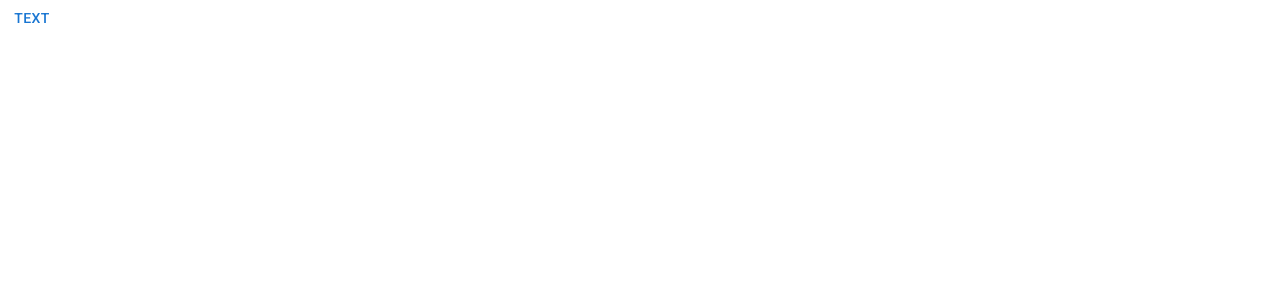
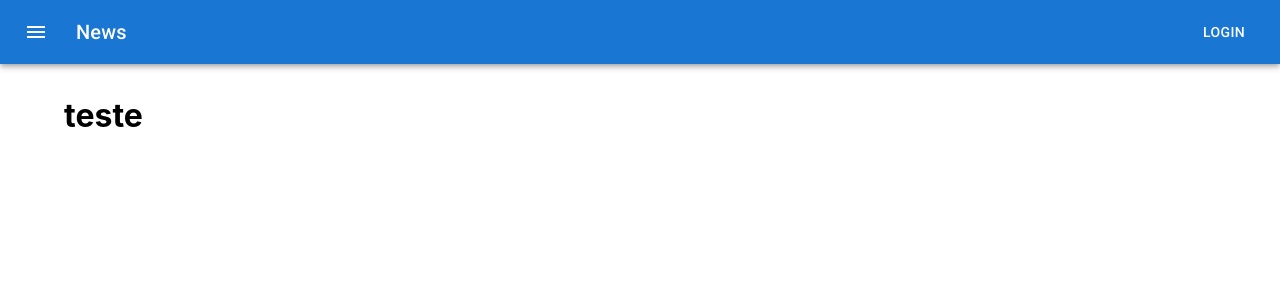
Before and after one commit to fabiopsouza/codeflix, a React (Create React App) app: page / in a window 1280 px wide. Shown: the top 300 px of the page. Built offline with nearby package versions, Linux system fonts and the light colour scheme.

Commit message:
start layout

```diff
--- a/src/App.tsx
+++ b/src/App.tsx
@@ -1,12 +1,32 @@
-import React from 'react';
-import logo from './logo.svg';
-import { Counter } from './features/counter/Counter';
-import './App.css';
-import Button from '@mui/material/Button';
+import "./App.css";
+import { createTheme } from "@mui/material";
+import { Box, ThemeProvider } from "@mui/system";
+import { Layout } from "./components/Layout";
+import { Header } from "./components/Header";
+
+const theme = createTheme({});
 
 function App() {
   return (
-    <Button variant="text">Text</Button>
+    <ThemeProvider theme={theme}>
+      <Box
+        component="main"
+        sx={{
+          height: "100vh",
+          // backgroundColor: "#000",
+        }}
+      >
+        <Header
+          toggle={() => {
+            alert("teste");
+          }}
+          theme={""}
+        />
+        <Layout>
+          <h1>teste</h1>
+        </Layout>
+      </Box>
+    </ThemeProvider>
   );
 }
 
--- /dev/null
+++ b/src/components/Header.tsx
@@ -0,0 +1,34 @@
+import Brightness4Icon from "@mui/icons-material/Brightness4";
+import Brightness7Icon from "@mui/icons-material/Brightness7";
+import MenuIcon from "@mui/icons-material/Menu";
+import { AppBar, Box, Button, IconButton, Toolbar, Typography } from "@mui/material";
+
+type HeaderProps = {
+  toggle: () => void;
+  theme: string;
+  handleDrawerToggle?: () => void;
+};
+
+export function Header({ toggle, theme, handleDrawerToggle }: HeaderProps) {
+  return (
+    <Box sx={{ flexGrow: 1 }}>
+      <AppBar position="static">
+        <Toolbar>
+          <IconButton
+            size="large"
+            edge="start"
+            color="inherit"
+            aria-label="menu"
+            sx={{ mr: 2 }}
+          >
+            <MenuIcon />
+          </IconButton>
+          <Typography variant="h6" component="div" sx={{ flexGrow: 1 }}>
+            News
+          </Typography>
+          <Button color="inherit">Login</Button>
+        </Toolbar>
+      </AppBar>
+    </Box>
+  );
+}
--- /dev/null
+++ b/src/components/Layout.tsx
@@ -0,0 +1,17 @@
+import { Box } from "@mui/material";
+import { Container } from "@mui/system";
+import React from "react";
+import { Header } from "./Header";
+
+export function Layout({ children }: { children: React.ReactNode }) {
+  return (
+    <Box>
+      <Container
+        maxWidth="lg"
+        sx={{ mt: 4, mb: 4, bg: "white" }}
+      >
+        {children}
+      </Container>
+    </Box>
+  );
+}
```
